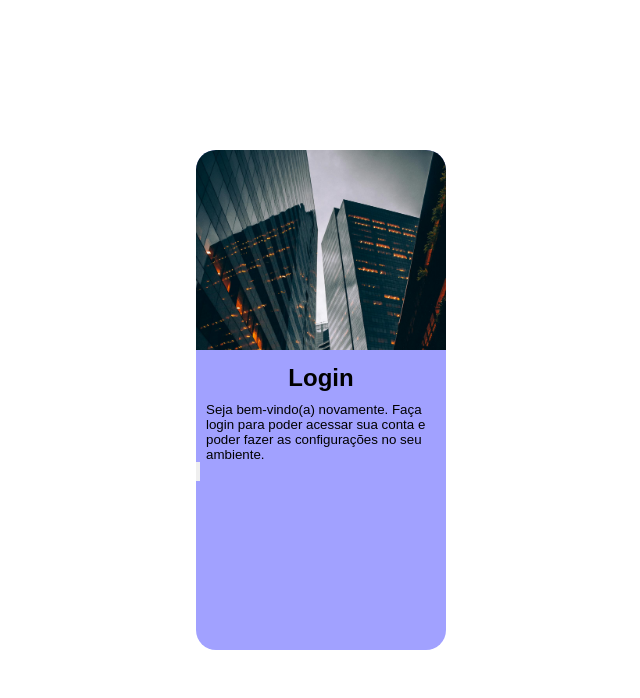
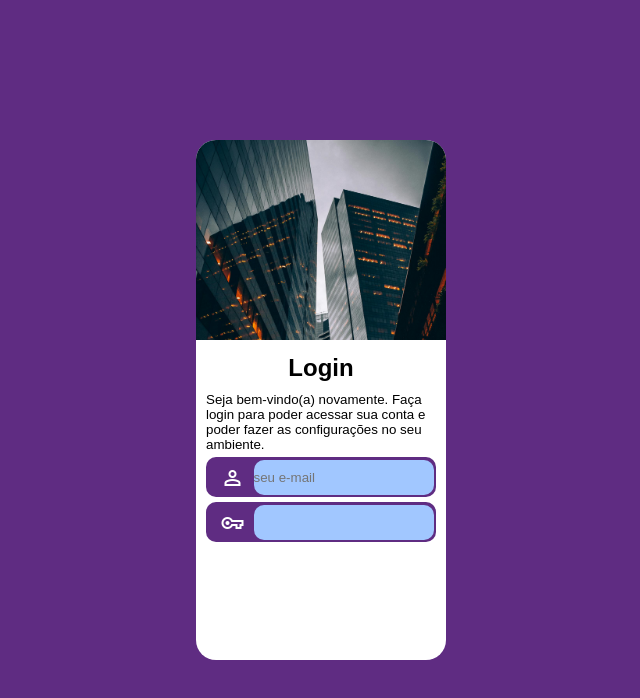
Before and after one commit to joaoburi/projeto-login, a plain HTML site: page index.html in a window 1280 px wide. Shown: the whole page, without its empty margins (319-959 px from the left). Drawn offline with nearby package versions, Linux system fonts and the light colour scheme.

Commit message:
att do projeto

```diff
--- a/estilos/style.css
+++ b/estilos/style.css
@@ -1,4 +1,5 @@
 @charset "UTF-8";
+
 
 /*
     Paleta de cores
@@ -15,6 +16,7 @@
 }
 
 body {
+    background-color: #5f2c82;
     width: 100%;
     height: 100%;
     margin: auto;
@@ -25,17 +27,16 @@ main {
 }
 
 section#login {
-
+    background-color: white;
     position: absolute;
     left: 50%;
     top: 50%;
     transform: translate(-50%, -50%);
 
     width: 250px;
-    background-color: rgb(161, 161, 255);
-    height: 500px;
+
+    height: 520px;
     border-radius: 20px;
-
 }
 
 img#imagem {
@@ -60,3 +61,34 @@ div#formulario p {
     font-size: smaller;
 
 }
+
+form {
+
+}
+
+form div {
+    background-color: #5f2c82;
+    height: 40px;
+    margin: 5px 10px;
+    text-align: right;
+    border-radius: 10px;
+}
+
+form div span {
+    color: white;
+
+    vertical-align: middle;
+    padding-right: 5px;
+}
+
+
+
+form div input {
+    height: 35px;
+    width: 180px;
+    margin-top: 2.5px;
+    margin-right: 2.5px;
+    border-radius: 10px;
+    border-style: none;
+    background-color: rgb(161, 199, 255);
+}
--- a/index.html
+++ b/index.html
@@ -5,7 +5,8 @@
     <meta name="viewport" content="width=device-width, initial-scale=1.0">
     <title>Document</title>
     <link rel="stylesheet" href="estilos/style.css">
-</head>
+    <link rel="stylesheet" href="https://fonts.googleapis.com/css2?family=Material+Symbols+Outlined:opsz,wght,FILL,GRAD@24,400,0,0" />
+    <link rel="stylesheet" href="https://fonts.googleapis.com/css2?family=Material+Symbols+Outlined:opsz,wght,FILL,GRAD@24,400,0,0" />
 <body>
     <main>
         <section id="login">
@@ -17,9 +18,19 @@
                 <p>Seja bem-vindo(a) novamente. Faça login para poder acessar sua conta e poder fazer as configurações no seu ambiente.</p>
             </div>
             <form action="login.php" method="post">
-                <label for="">
-                    <input type="button" value="">
-                </label>
+                <div id="email">
+                    <span id="ipessoa" class="material-symbols-outlined">
+                        person
+                    </span>
+                    <input type="email" name="" id="" placeholder="seu e-mail">
+                </div>
+
+                <div id="senha">
+                    <span id="ichave" class="material-symbols-outlined">
+                        vpn_key
+                    </span>
+                    <input type="password" name="" id="">
+                </div>
             </form>
         </section>
     </main>
```
